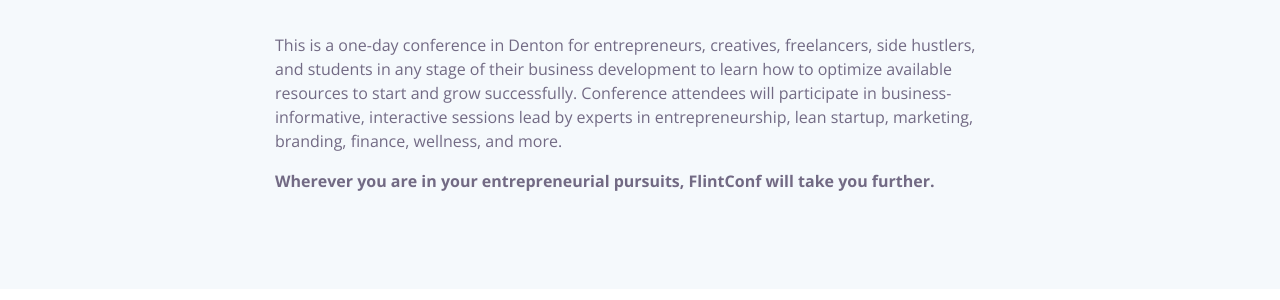
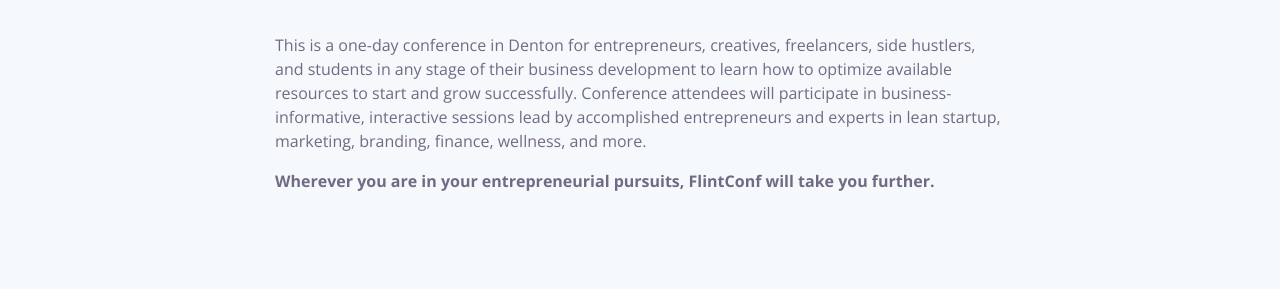
Before and after one commit to techmilldenton/flintconf, a Jekyll site: the page built from index.html, in a window 1280 px wide and 900 px high, scrolled down 618 px. Shown: the part 226-526 px from the top of the window. Built offline with Jekyll 4.4.1, drawn with Linux system fonts in a browser that asks for light colours; nearby versions of some CDN libraries.

Commit message:
Update desc, add button

```diff
--- a/index.html
+++ b/index.html
@@ -38,7 +38,7 @@
                     </div>
                 </div>
                 <div class="col-8 offset-2 mb-30">
-                    <p>This is a one-day conference in Denton for entrepreneurs, creatives, freelancers, side hustlers, and students in any stage of their business development to learn how to optimize available resources to start and grow successfully. Conference attendees will participate in business-informative, interactive sessions lead by experts in entrepreneurship, lean startup, marketing, branding, finance, wellness, and more.</p>
+                    <p>This is a one-day conference in Denton for entrepreneurs, creatives, freelancers, side hustlers, and students in any stage of their business development to learn how to optimize available resources to start and grow successfully. Conference attendees will participate in business-informative, interactive sessions lead by accomplished entrepreneurs and experts in lean startup, marketing, branding, finance, wellness, and more.</p>
                     <p><strong>Wherever you are in your entrepreneurial pursuits, FlintConf will take you further.</strong></p>
                 </div>
             </div>
@@ -438,6 +438,7 @@
                     <!-- Heading Text  -->
                     <div class="" >
                         <p>Contact <a href="mailto:info@stokedenton.com" class="">info@stokedenton.com</a> for sponsorship benefits and details.</p>
+                        <p><a href="mailto:info@stokedenton.com" class="btn btn-sm btn-warning">Contact Us</a></p>
                     </div>
                 </div>
             </div>
```
